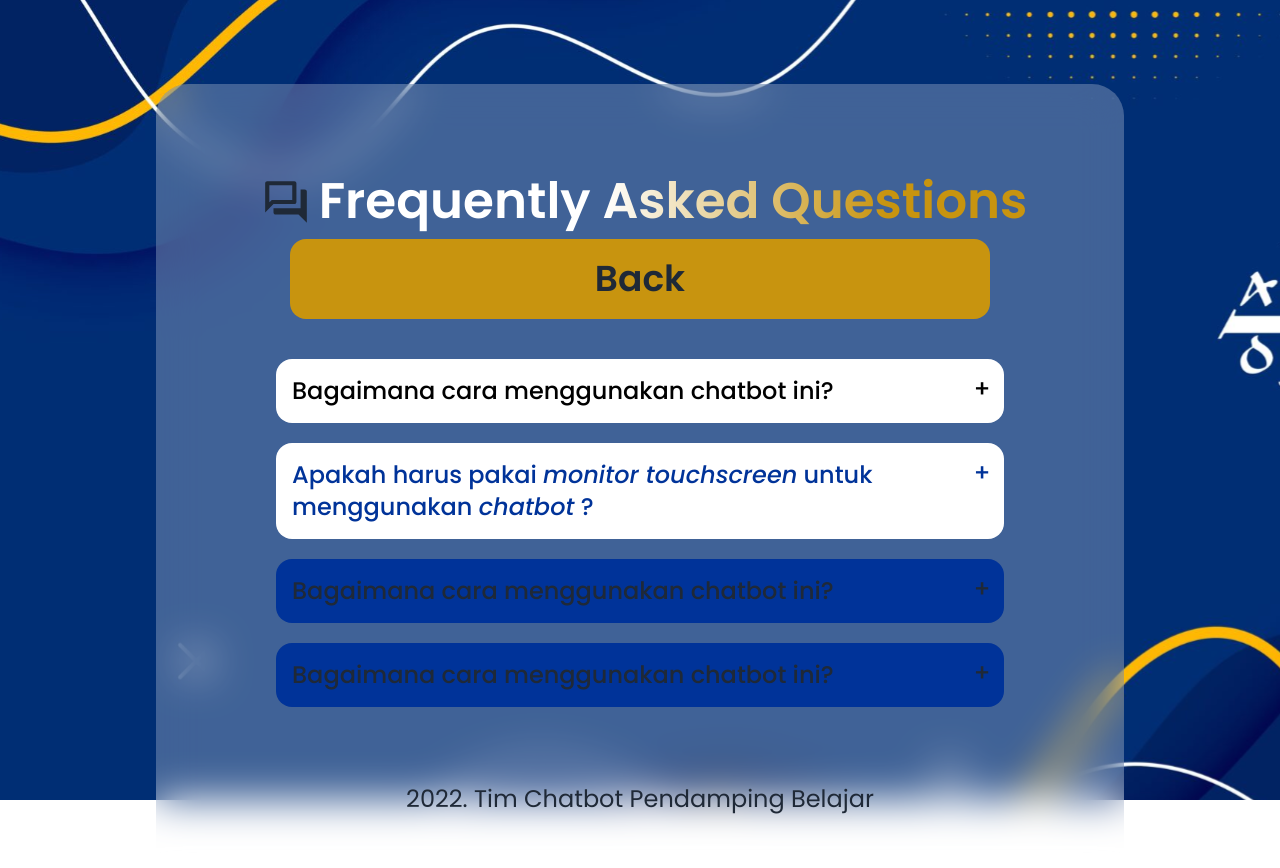
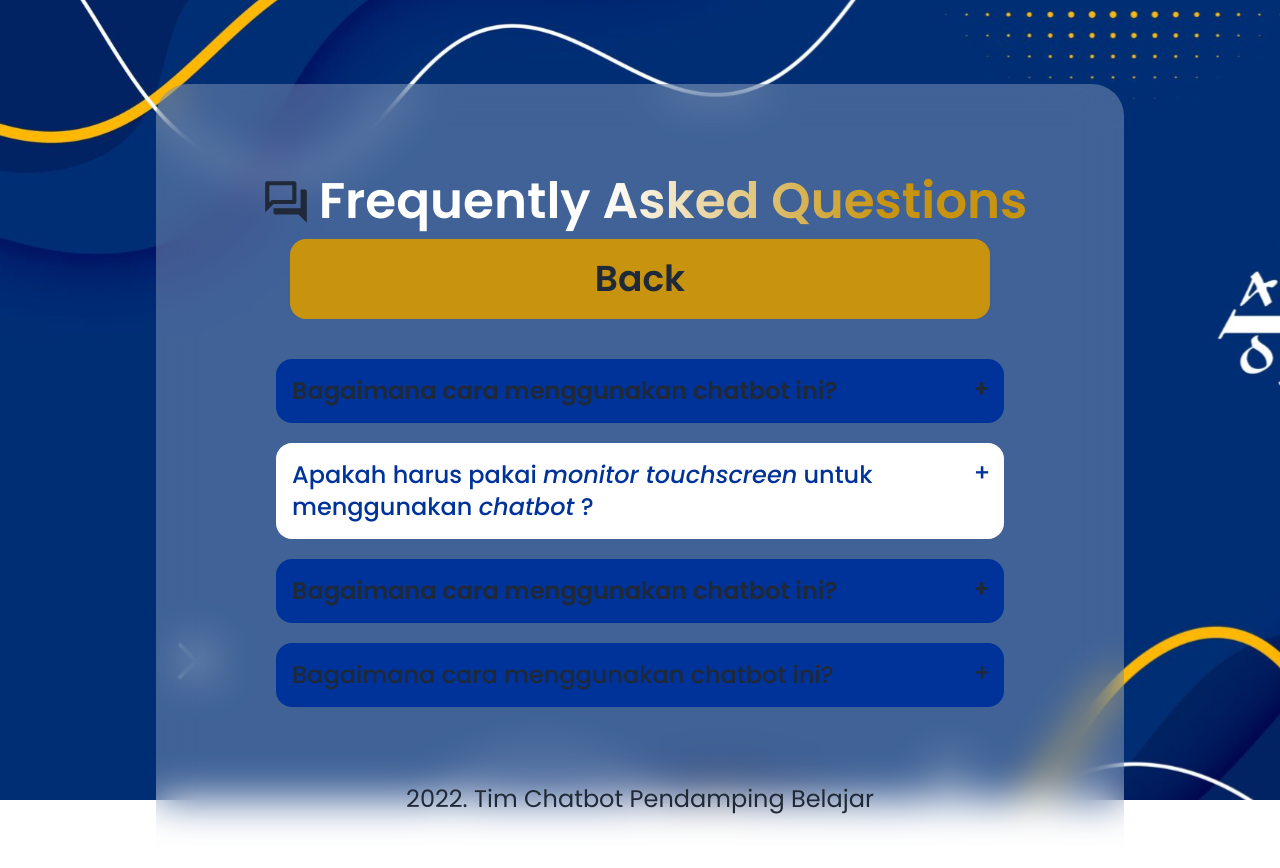
Before and after one commit to naufalHaidar12342/nextjs-rasa-chatbot, a Next.js app: page /frequently-asked-question in a window 1280 px wide. Shown: the top 868 px of the page. Built offline with nearby package versions, Linux system fonts and the light colour scheme.

Commit message:
previous bug still persist, add hack-y trick to use span and next/router

```diff
--- a/components/faq-questions-list/Question1.jsx
+++ b/components/faq-questions-list/Question1.jsx
@@ -1,21 +1,23 @@
 import Link from "next/link";
+import { useRouter } from "next/router";
 export default function FirstQuestion() {
+	const routerBack = useRouter();
 	return (
-		<div
-			tabindex="0"
-			className="collapse collapse-plus bg-white text-black rounded-box mb-5"
-		>
-			<div className="collapse-title text-2xl font-medium ">
+		<div tabindex="0" className="group collapse collapse-plus rounded-box mb-5">
+			<div className="collapse-title text-2xl font-semibold bg-primary group-focus:bg-white group-focus:text-primary">
 				Bagaimana cara menggunakan chatbot ini?
 			</div>
-			<div className="collapse-content  text-xl">
+			<div className="collapse-content text-xl font-medium  bg-primary group-focus:bg-white group-focus:text-primary">
 				<p>
 					Langkah-langkah dalam memakai chatbot bisa dilihat pada halaman
 					sebelumnya. Klik tombol
-					<Link className="btn mx-2" href={"/help"}>
+					<span
+						onClick={() => routerBack.push("/help")}
+						className="mx-2 btn hover:bg-primary bg-primary text-xl font-medium text-white hover:text-white"
+						style={{ textTransform: "none" }}
+					>
 						Bantuan
-					</Link>
-					untuk melihat lebih lengkap panduannya.
+					</span>
 				</p>
 			</div>
 		</div>
--- a/components/faq-questions-list/Question3.jsx
+++ b/components/faq-questions-list/Question3.jsx
@@ -6,18 +6,16 @@ export default function ThirdQuestion() {
 			tabIndex={0}
 			className="collapse group collapse-plus rounded-box mb-5 "
 		>
-			<div className="collapse-title text-2xl font-medium bg-primary group-focus:bg-white group-focus:text-primary">
+			<div className="collapse-title text-2xl font-semibold bg-primary group-focus:bg-white group-focus:text-primary">
 				Bagaimana cara menggunakan chatbot ini?
 			</div>
-			<div className="collapse-content text-xl bg-primary group-focus:bg-white group-focus:text-primary">
+			<div className="collapse-content text-xl font-medium bg-primary group-focus:bg-white group-focus:text-primary">
 				<p>
 					Langkah-langkah dalam memakai chatbot bisa dilihat pada halaman
 					sebelumnya. Klik tombol bantuan untuk melihat lebih lengkap
 					panduannya.
 				</p>
-				<Link className="btn btn-secondary mx-2" href={"/help"}>
-					Bantuan
-				</Link>
+				<Link href={"/help"}>Bantuan</Link>
 			</div>
 		</div>
 	);
```
